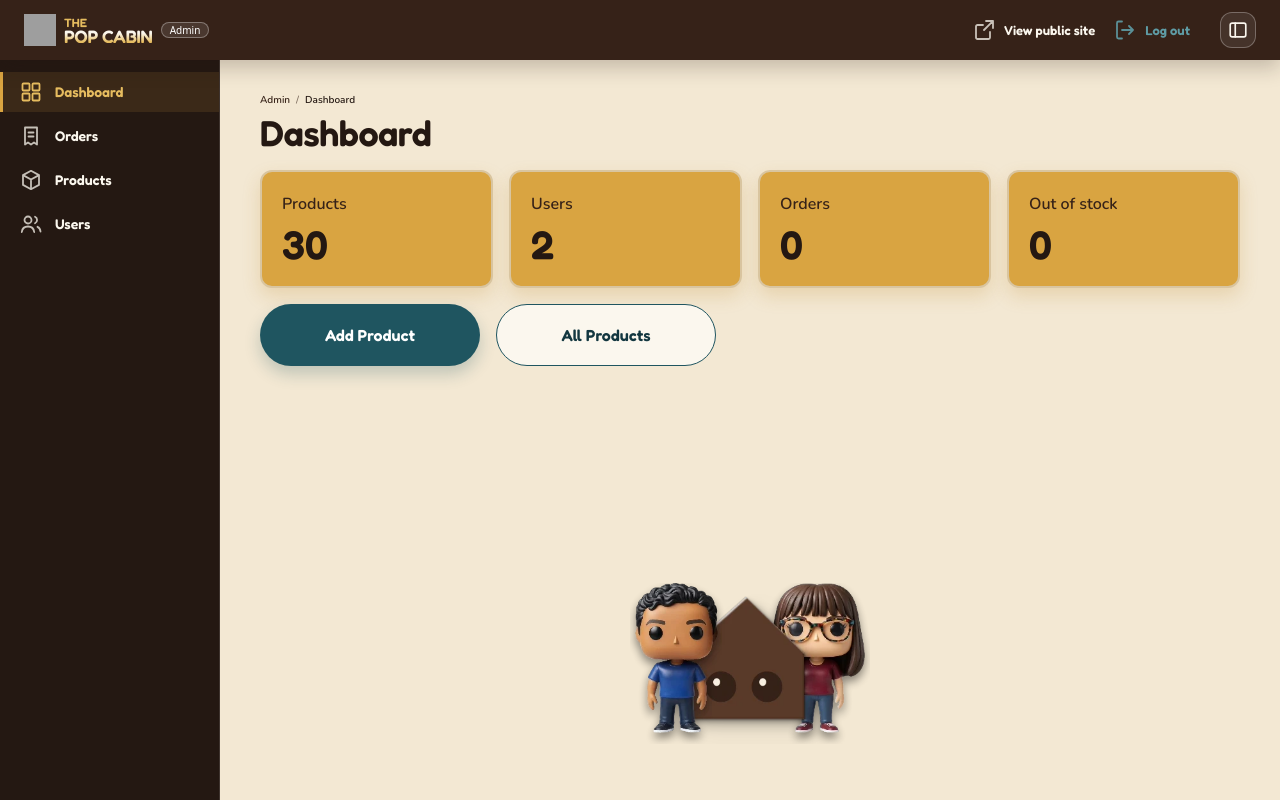
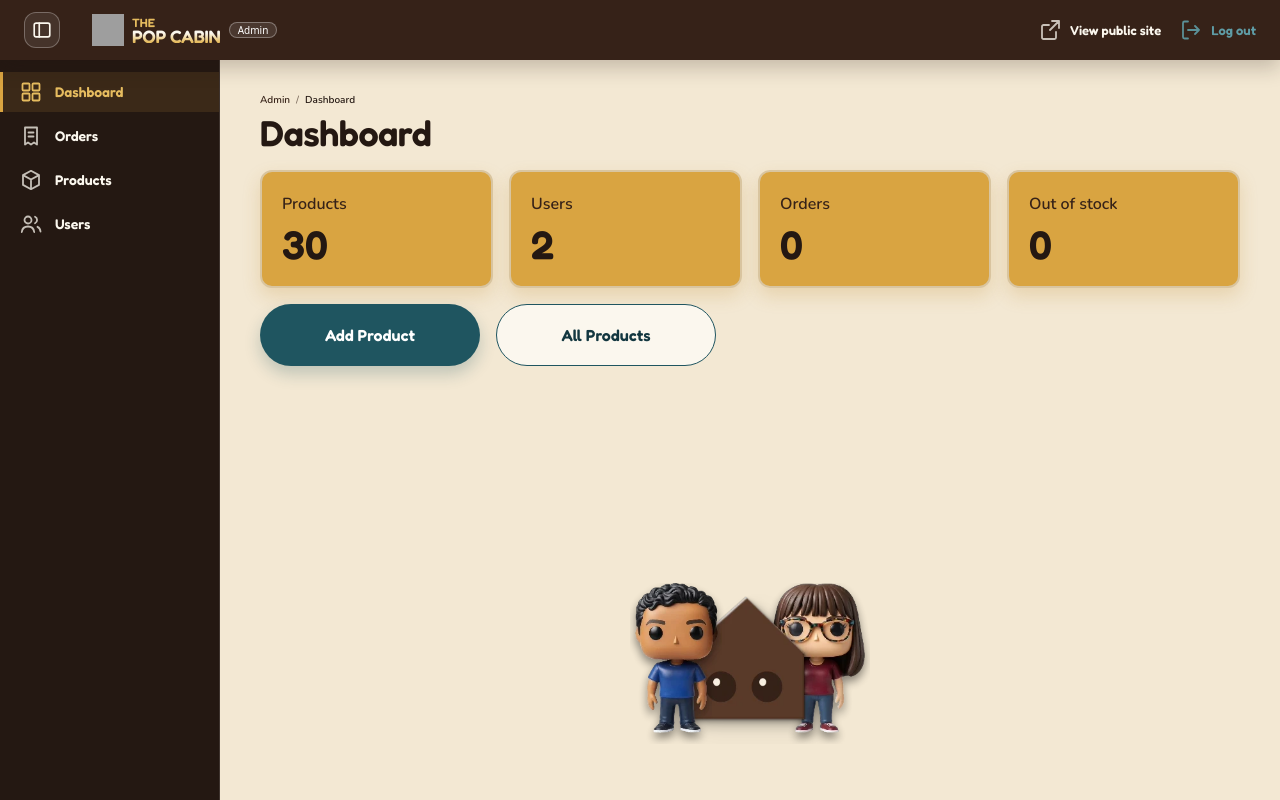
Before and after one commit to KharoPT/the-pop-cabin, a PHP site: page /popcabdb-frontend/admin/index.php in a window 1280 px wide. Run offline with PHP 8.4, Linux system fonts and the light colour scheme; the visitor is signed in with stand-in values (Sample User, id 1); data comes from the database, SQL or seed files in the repository; data that the repository does not hold is empty; some web fonts are replaced; grey boxes are pictures that could not be loaded.

Commit message:
style(admin): move the sidebar toggle to the far left
Keep the collapse control aligned over the sidebar at the start of the header, with a 20px gap before the logo. View public site / Log out stay at the right, and the tablet expand toggle still works.

```diff
--- a/admin/includes/admin_header.php
+++ b/admin/includes/admin_header.php
@@ -62,6 +62,9 @@ foreach ($adminErrors as $message) { $banners[] = ['error', $message]; }
 
 <header class="admin-header">
     <div class="admin-bar">
+        <button type="button" class="admin-sidebar-toggle" id="admin-sidebar-toggle" aria-expanded="true" aria-controls="admin-sidebar" aria-label="Collapse sidebar" title="Collapse sidebar">
+            <svg viewBox="0 0 24 24" width="22" height="22" fill="none" stroke="currentColor" stroke-width="1.8" stroke-linecap="round" stroke-linejoin="round" aria-hidden="true"><rect x="3.5" y="4.5" width="17" height="15" rx="2"/><path d="M9 4.5v15"/></svg>
+        </button>
         <a href="<?php echo SITE_URL; ?>/admin/index.php" class="admin-id" aria-label="<?php echo e(SITE_NAME); ?> admin — dashboard">
             <img class="admin-logo" src="<?php echo assetUrl('img/logo-mark.svg'); ?>" alt="" width="32" height="32">
             <span class="admin-wordmark" aria-hidden="true">
@@ -74,9 +77,6 @@ foreach ($adminErrors as $message) { $banners[] = ['error', $message]; }
             <a href="<?php echo SITE_URL; ?>/index.php"><?php echo $ico['external']; ?><span>View public site</span></a>
             <a href="<?php echo SITE_URL; ?>/logout.php" class="admin-logout-link"><?php echo $ico['logout']; ?><span>Log out</span></a>
         </div>
-        <button type="button" class="admin-sidebar-toggle" id="admin-sidebar-toggle" aria-expanded="true" aria-controls="admin-sidebar" aria-label="Collapse sidebar" title="Collapse sidebar">
-            <svg viewBox="0 0 24 24" width="22" height="22" fill="none" stroke="currentColor" stroke-width="1.8" stroke-linecap="round" stroke-linejoin="round" aria-hidden="true"><rect x="3.5" y="4.5" width="17" height="15" rx="2"/><path d="M9 4.5v15"/></svg>
-        </button>
         <button type="button" class="admin-menu-btn" id="admin-menu-btn" aria-expanded="false" aria-controls="admin-menu">
             <span class="admin-menu-icon" aria-hidden="true"><span></span><span></span><span></span></span>
             Menu
--- a/assets/css/admin.css
+++ b/assets/css/admin.css
@@ -171,7 +171,7 @@
 .admin-header-links svg { flex: none; opacity: .75; }
 .admin-header-links a.admin-logout-link svg { opacity: .9; }
 .admin-sidebar-toggle {
-  flex: none; width: 36px; height: 36px; margin-left: 18px; padding: 0;
+  flex: none; width: 36px; height: 36px; margin-left: 0; margin-right: 20px; padding: 0;
   align-items: center; justify-content: center; cursor: pointer;
   border: 1px solid rgba(255, 255, 255, .28); border-radius: 12px;
   background: rgba(255, 255, 255, .08); color: var(--primitive-cream-50);
```
